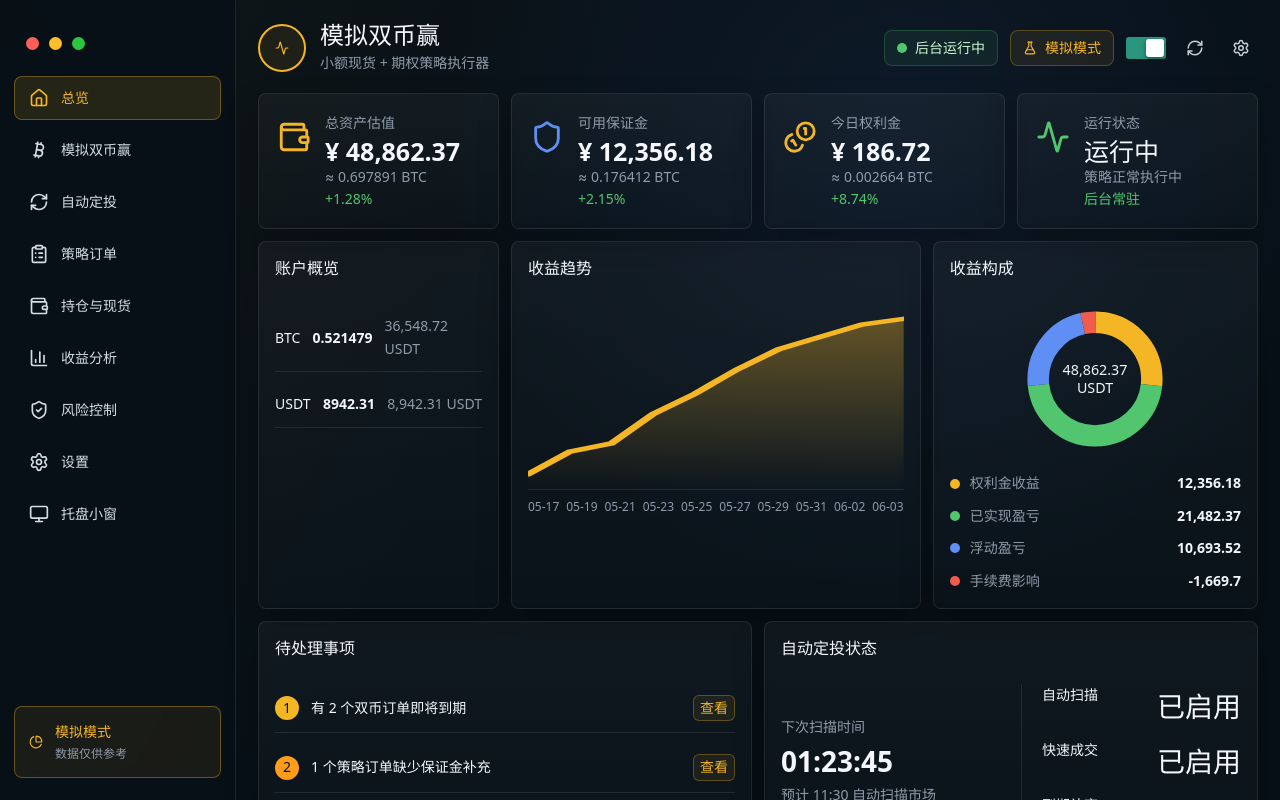
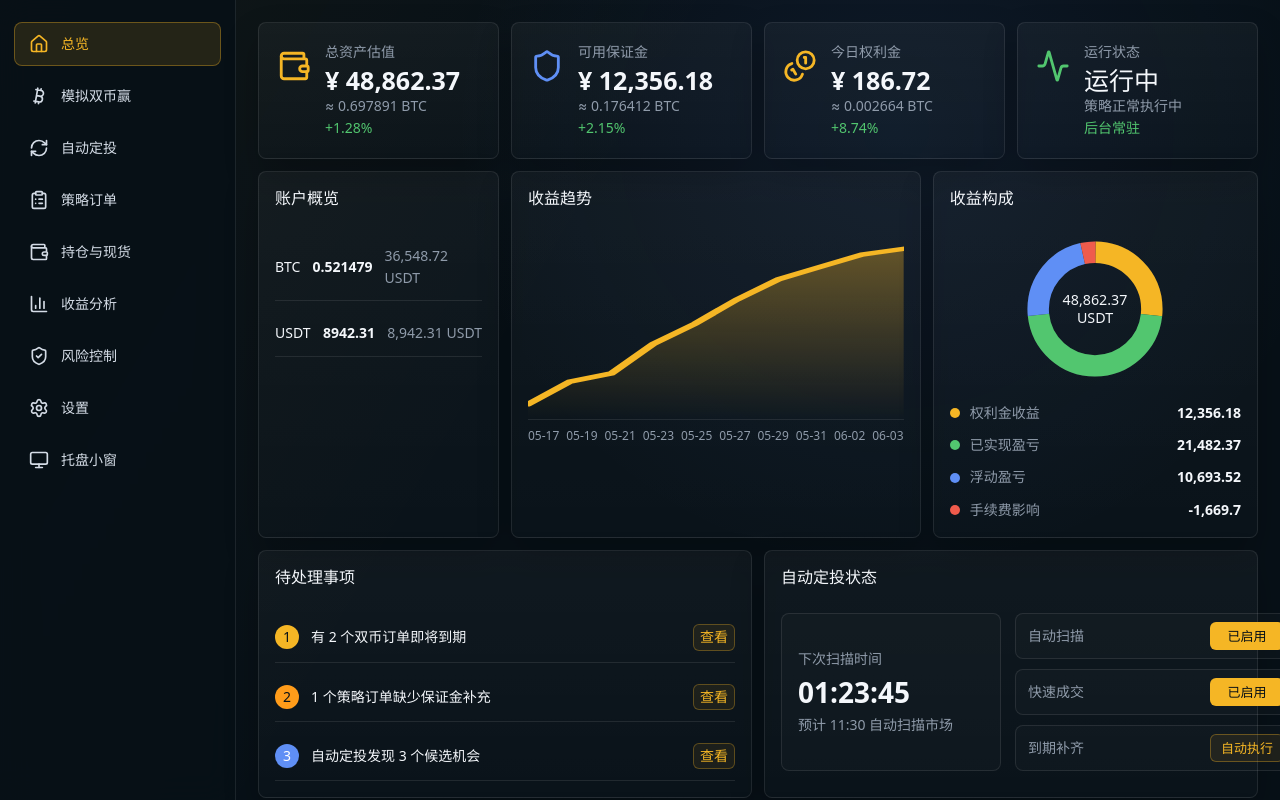
Before and after one commit to crablet/dual-investment, a Vue app: page / in a window 1280 px wide. Shown: the top 800 px of the page. Built offline with nearby package versions, Linux system fonts and the light colour scheme.

Commit message:
feat: 删除无用元素

```diff
--- a/src/App.vue
+++ b/src/App.vue
@@ -1,5 +1,6 @@
 <script setup lang="ts">
 import { darkTheme, NConfigProvider, NDialogProvider, NMessageProvider } from 'naive-ui'
+import type { GlobalThemeOverrides } from 'naive-ui'
 import { computed, defineAsyncComponent, onMounted } from 'vue'
 import AppShell from '@/components/layout/AppShell.vue'
 import { useAppStore } from '@/stores/app'
@@ -22,11 +23,17 @@ const views = {
 
 const currentView = computed(() => views[store.activeView as keyof typeof views] ?? OverviewView)
 
-const themeOverrides = {
+const accentColor = '#f5b625'
+const accentColorHover = '#ffcf55'
+const accentColorPressed = '#c58e14'
+const accentFocusShadow = '0 0 0 2px rgba(245, 182, 37, 0.24)'
+
+const themeOverrides: GlobalThemeOverrides = {
   common: {
-    primaryColor: '#f5b625',
-    primaryColorHover: '#ffcf55',
-    primaryColorPressed: '#c58e14',
+    primaryColor: accentColor,
+    primaryColorHover: accentColorHover,
+    primaryColorPressed: accentColorPressed,
+    primaryColorSuppl: accentColor,
     bodyColor: '#071017',
     cardColor: '#101922',
     modalColor: '#101922',
@@ -35,6 +42,29 @@ const themeOverrides = {
     textColor1: '#f4f7fb',
     textColor2: '#c5ced9',
     textColor3: '#8d98a6',
+  },
+  Switch: {
+    railColorActive: accentColor,
+    loadingColor: accentColor,
+    boxShadowFocus: accentFocusShadow,
+  },
+  Slider: {
+    fillColor: accentColor,
+    fillColorHover: accentColorHover,
+    dotBorderActive: `2px solid ${accentColor}`,
+    handleBoxShadowFocus: accentFocusShadow,
+  },
+  Checkbox: {
+    colorChecked: accentColor,
+    borderChecked: `1px solid ${accentColor}`,
+    borderFocus: `1px solid ${accentColor}`,
+    checkMarkColor: '#071017',
+    boxShadowFocus: accentFocusShadow,
+  },
+  Progress: {
+    fillColor: accentColor,
+    fillColorInfo: accentColor,
+    fillColorWarning: accentColorHover,
   },
 }
 
--- a/src/components/layout/AppShell.vue
+++ b/src/components/layout/AppShell.vue
@@ -1,60 +1,15 @@
 <script setup lang="ts">
-import { Activity, FlaskConical, RefreshCw, Settings } from 'lucide-vue-next'
-import { NAlert, NButton, NIcon, NSpin, NSwitch } from 'naive-ui'
+import { NAlert, NSpin } from 'naive-ui'
 import SidebarNav from '@/components/layout/SidebarNav.vue'
 import { useAppStore } from '@/stores/app'
 
 const store = useAppStore()
-
-function toggleAuto(value: boolean) {
-  void store.toggleAuto({
-    enabled: value,
-    confirmLive: store.settings?.mode !== 'live' || window.confirm('确认开启实盘自动策略？后续符合条件的自动单不会逐笔确认。'),
-  })
-}
 </script>
 
 <template>
   <div class="app-shell">
     <SidebarNav />
     <main class="workspace">
-      <header class="topbar">
-        <div class="brand-row">
-          <div class="brand-mark">
-            <NIcon :component="Activity" />
-          </div>
-          <div>
-            <h1 class="brand-title">模拟双币赢</h1>
-            <p class="brand-subtitle">小额现货 + 期权策略执行器</p>
-          </div>
-        </div>
-        <div class="topbar-actions">
-          <div class="status-pill success">
-            <span />
-            后台运行中
-          </div>
-          <div class="status-pill warning">
-            <NIcon :component="FlaskConical" />
-            {{ store.settings?.mode === 'live' ? '实盘模式' : '模拟模式' }}
-          </div>
-          <NSwitch
-            :value="store.settings?.autoEnabled ?? false"
-            :round="false"
-            @update:value="toggleAuto"
-          />
-          <NButton quaternary circle :loading="store.loading" @click="store.refresh">
-            <template #icon>
-              <NIcon :component="RefreshCw" />
-            </template>
-          </NButton>
-          <NButton quaternary circle @click="store.activeView = 'settings'">
-            <template #icon>
-              <NIcon :component="Settings" />
-            </template>
-          </NButton>
-        </div>
-      </header>
-
       <NAlert v-if="store.error" type="error" closable class="shell-alert">
         {{ store.error }}
       </NAlert>
--- a/src/components/layout/SidebarNav.vue
+++ b/src/components/layout/SidebarNav.vue
@@ -4,7 +4,6 @@ import {
   Bitcoin,
   ClipboardList,
   Home,
-  PieChart,
   RefreshCw,
   Settings,
   ShieldCheck,
@@ -31,11 +30,6 @@ const navItems = [
 
 <template>
   <aside class="sidebar">
-    <div class="traffic-lights">
-      <span class="red" />
-      <span class="yellow" />
-      <span class="green" />
-    </div>
     <nav class="nav-list">
       <button
         v-for="item in navItems"
@@ -49,13 +43,5 @@ const navItems = [
         <span>{{ item.label }}</span>
       </button>
     </nav>
-
-    <div class="mode-card">
-      <NIcon :component="PieChart" />
-      <div>
-        <strong>{{ store.settings?.mode === 'live' ? '实盘模式' : '模拟模式' }}</strong>
-        <span>数据仅供参考</span>
-      </div>
-    </div>
   </aside>
 </template>
--- a/src/components/views/OverviewView.vue
+++ b/src/components/views/OverviewView.vue
@@ -14,6 +14,23 @@ const { money } = useFormat()
 
 const activeStrategies = computed(() => store.orders.slice(0, 4))
 const pnlCenter = computed(() => Number(store.pnl?.cumulative ?? 0).toLocaleString('zh-CN'))
+const autoStatusItems = computed(() => [
+  {
+    label: '自动扫描',
+    value: store.autoRule?.enabled ? '已启用' : '已暂停',
+    tone: store.autoRule?.enabled ? 'active' : 'paused',
+  },
+  {
+    label: '快速成交',
+    value: store.settings?.quickExecution ? '已启用' : '未启用',
+    tone: store.settings?.quickExecution ? 'active' : 'paused',
+  },
+  {
+    label: '到期补齐',
+    value: '自动执行',
+    tone: 'neutral',
+  },
+])
 
 function placeCandidate(candidate: StrategyCandidate) {
   void store.placeStrategy({
@@ -74,15 +91,16 @@ function placeCandidate(candidate: StrategyCandidate) {
 
     <Panel title="自动定投状态" class="span-6">
       <div class="auto-state">
-        <div>
+        <div class="auto-scan-card">
           <span>下次扫描时间</span>
           <strong>01:23:45</strong>
           <em>预计 11:30 自动扫描市场</em>
         </div>
-        <div class="switch-summary">
-          <p>自动扫描 <strong>{{ store.autoRule?.enabled ? '已启用' : '已暂停' }}</strong></p>
-          <p>快速成交 <strong>{{ store.settings?.quickExecution ? '已启用' : '未启用' }}</strong></p>
-          <p>到期补齐 <strong>自动执行</strong></p>
+        <div class="auto-status-list">
+          <p v-for="item in autoStatusItems" :key="item.label" class="auto-status-item">
+            <span>{{ item.label }}</span>
+            <strong :class="['auto-status-value', `tone-${item.tone}`]">{{ item.value }}</strong>
+          </p>
         </div>
       </div>
     </Panel>
--- a/src/components/views/SettingsView.vue
+++ b/src/components/views/SettingsView.vue
@@ -76,21 +76,21 @@ async function exportLogs() {
 
     <Panel title="安全与日志" class="span-4">
       <div class="security-list">
-        <button type="button">
+        <div class="security-action">
           <NIcon :component="Download" />
           <span>导出日志</span>
-          <NButton size="small" secondary @click.stop="exportLogs">导出</NButton>
-        </button>
-        <button type="button">
+          <NButton class="security-action-button" size="small" secondary @click="exportLogs">导出</NButton>
+        </div>
+        <div class="security-action">
           <NIcon :component="Trash2" />
           <span>清除缓存</span>
-          <NButton size="small" secondary>清除</NButton>
-        </button>
-        <button type="button">
+          <NButton class="security-action-button" size="small" secondary>清除</NButton>
+        </div>
+        <div class="security-action">
           <NIcon :component="RefreshCw" />
           <span>检查更新</span>
-          <NButton size="small" secondary>检查</NButton>
-        </button>
+          <NButton class="security-action-button" size="small" secondary>检查</NButton>
+        </div>
       </div>
     </Panel>
   </div>
--- a/src/styles.css
+++ b/src/styles.css
@@ -61,28 +61,9 @@ input {
   backdrop-filter: blur(16px);
 }
 
-.traffic-lights {
-  display: flex;
-  gap: 10px;
-  height: 42px;
-  padding-left: 12px;
-  align-items: center;
-}
-
-.traffic-lights span {
-  width: 13px;
-  height: 13px;
-  border-radius: 50%;
-}
-
-.traffic-lights .red { background: #ff5f57; }
-.traffic-lights .yellow { background: #ffbd2e; }
-.traffic-lights .green { background: #28c840; }
-
 .nav-list {
   display: grid;
   gap: 8px;
-  margin-top: 12px;
 }
 
 .nav-item {
@@ -110,46 +91,9 @@ input {
   font-size: 20px;
 }
 
-.mode-card {
-  display: flex;
-  gap: 12px;
-  align-items: center;
-  margin-top: auto;
-  padding: 14px;
-  border: 1px solid rgba(245, 182, 37, 0.36);
-  border-radius: 8px;
-  color: var(--gold);
-  background: rgba(245, 182, 37, 0.08);
-}
-
-.mode-card strong,
-.mode-card span {
-  display: block;
-}
-
-.mode-card span {
-  color: var(--muted);
-  font-size: 12px;
-}
-
 .workspace {
   min-width: 0;
   padding: 22px;
-}
-
-.topbar {
-  display: flex;
-  justify-content: space-between;
-  align-items: center;
-  gap: 20px;
-  min-height: 68px;
-  padding: 0 0 18px;
-}
-
-.brand-row {
-  display: flex;
-  align-items: center;
-  gap: 14px;
 }
 
 .brand-mark {
@@ -163,36 +107,6 @@ input {
   background: rgba(245, 182, 37, 0.08);
 }
 
-.brand-title {
-  margin: 0;
-  font-size: 24px;
-  line-height: 1.1;
-}
-
-.brand-subtitle {
-  margin: 4px 0 0;
-  color: var(--muted);
-}
-
-.topbar-actions {
-  display: flex;
-  align-items: center;
-  gap: 12px;
-}
-
-.status-pill {
-  display: inline-flex;
-  align-items: center;
-  gap: 8px;
-  min-height: 36px;
-  padding: 0 12px;
-  border-radius: 8px;
-  border: 1px solid var(--line);
-  font-size: 14px;
-  white-space: nowrap;
-}
-
-.status-pill span,
 .dot {
   display: inline-block;
   width: 10px;
@@ -200,21 +114,8 @@ input {
   border-radius: 50%;
 }
 
-.status-pill.success {
-  color: #c8f5d2;
-  border-color: rgba(82, 198, 111, 0.24);
-  background: rgba(82, 198, 111, 0.08);
-}
-
-.status-pill.success span,
 .dot.green {
   background: var(--green);
-}
-
-.status-pill.warning {
-  color: var(--gold);
-  border-color: rgba(245, 182, 37, 0.28);
-  background: rgba(245, 182, 37, 0.08);
 }
 
 .shell-alert {
@@ -222,7 +123,7 @@ input {
 }
 
 .view-surface {
-  min-height: calc(100vh - 118px);
+  min-height: calc(100vh - 44px);
 }
 
 .view-grid {
@@ -516,33 +417,84 @@ input {
 
 .auto-state {
   display: grid;
-  grid-template-columns: 1fr 1fr;
-  gap: 20px;
-  align-items: center;
+  grid-template-columns: minmax(220px, 0.9fr) minmax(280px, 1.1fr);
+  gap: 14px;
+  align-items: stretch;
 }
 
-.auto-state strong {
+.auto-scan-card {
+  display: grid;
+  align-content: center;
+  gap: 6px;
+  min-width: 0;
+  padding: 14px 16px;
+  border: 1px solid var(--line);
+  border-radius: 8px;
+  background: rgba(255, 255, 255, 0.02);
+}
+
+.auto-scan-card strong {
   display: block;
   font-size: 28px;
+  line-height: 1.1;
 }
 
-.auto-state span,
-.auto-state em {
+.auto-scan-card span,
+.auto-scan-card em {
   color: var(--muted);
   font-style: normal;
 }
 
-.switch-summary {
+.auto-status-list {
   display: grid;
   gap: 10px;
-  border-left: 1px solid var(--line);
-  padding-left: 20px;
+  min-width: 0;
 }
 
-.switch-summary p {
+.auto-status-item {
   display: flex;
+  align-items: center;
   justify-content: space-between;
+  gap: 12px;
   margin: 0;
+  min-height: 44px;
+  padding: 8px 10px 8px 12px;
+  border: 1px solid var(--line);
+  border-radius: 8px;
+  background: rgba(255, 255, 255, 0.02);
+}
+
+.auto-status-item span {
+  color: var(--muted);
+}
+
+.auto-status-value {
+  display: inline-flex;
+  justify-content: center;
+  align-items: center;
+  min-width: 74px;
+  min-height: 28px;
+  padding: 0 9px;
+  border-radius: 6px;
+  font-size: 13px;
+  line-height: 1;
+  white-space: nowrap;
+}
+
+.auto-status-value.tone-active {
+  color: #071017;
+  background: var(--gold);
+}
+
+.auto-status-value.tone-neutral {
+  color: var(--gold);
+  border: 1px solid rgba(245, 182, 37, 0.34);
+  background: rgba(245, 182, 37, 0.08);
+}
+
+.auto-status-value.tone-paused {
+  color: var(--muted);
+  background: rgba(255, 255, 255, 0.06);
 }
 
 .order-strip {
@@ -555,7 +507,7 @@ input {
 .summary-cards article,
 .scan-list article,
 .payoff-stats article,
-.security-list button,
+.security-list .security-action,
 .tray-benefits article {
   padding: 14px;
   border: 1px solid var(--line);
@@ -773,7 +725,7 @@ input {
   grid-template-columns: repeat(3, 1fr);
 }
 
-.security-list button {
+.security-action {
   display: grid;
   grid-template-columns: 28px 1fr auto;
   align-items: center;
@@ -781,7 +733,16 @@ input {
   width: 100%;
   color: var(--text);
   text-align: left;
-  cursor: pointer;
+}
+
+.security-action-button {
+  justify-self: end;
+  width: 82px;
+}
+
+.security-action-button .n-button__content {
+  justify-content: center;
+  width: 100%;
 }
 
 .tray-page {
@@ -925,15 +886,6 @@ input {
     padding: 18px;
   }
 
-  .topbar {
-    align-items: flex-start;
-  }
-
-  .topbar-actions {
-    flex-wrap: wrap;
-    justify-content: flex-end;
-  }
-
   .view-grid > .metric-card {
     grid-column: span 6;
   }
```
